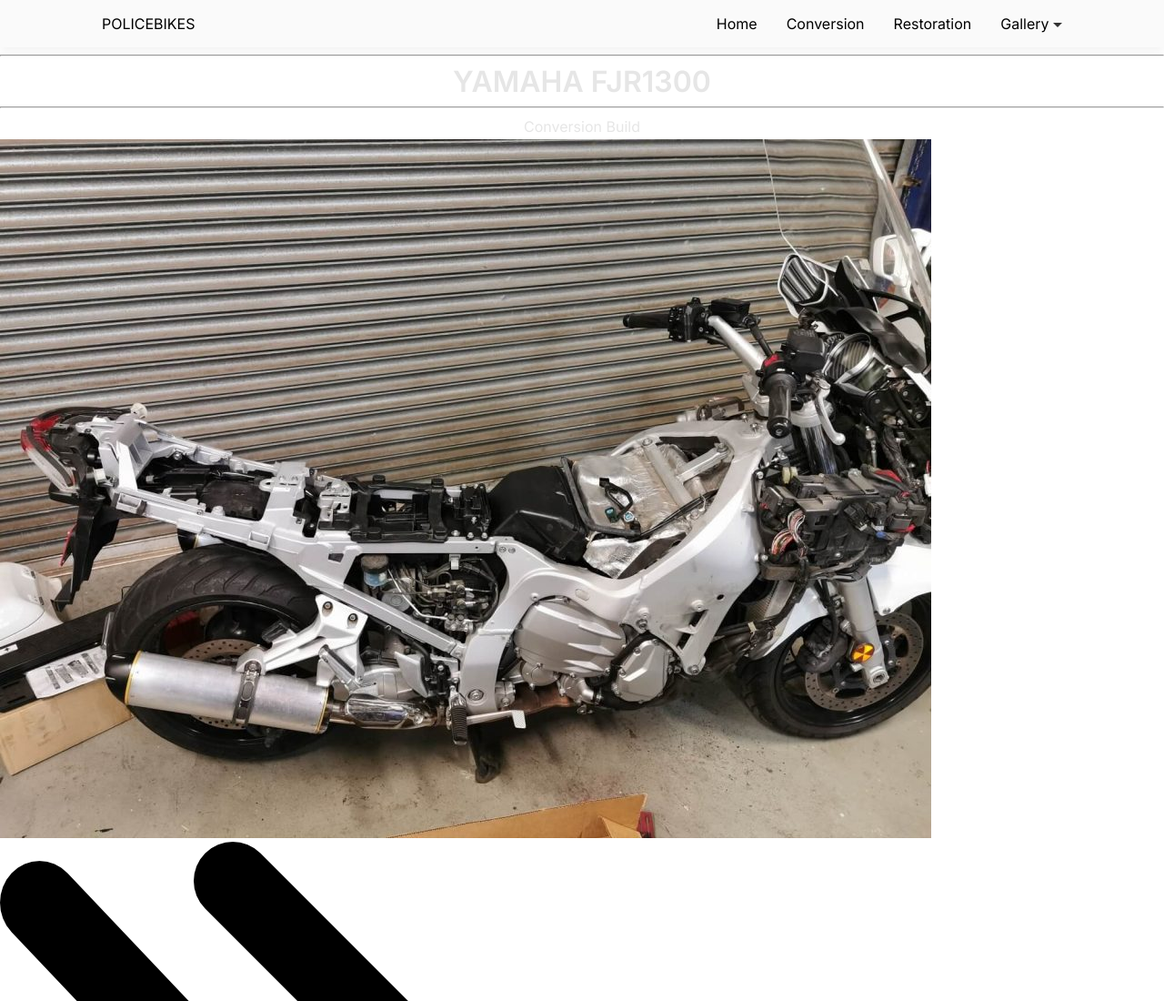
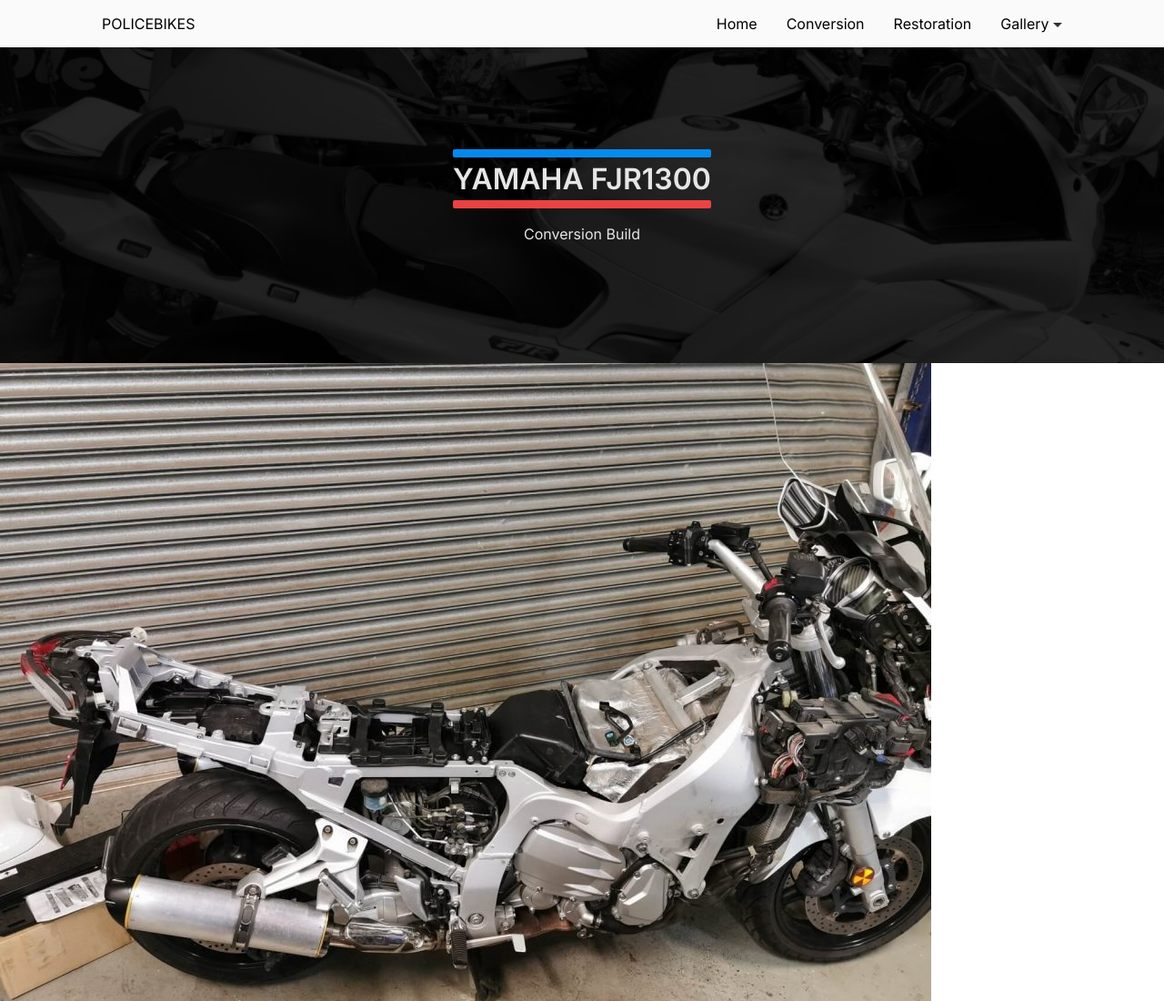
Before and after one commit to Angus-Munro/Police-Bikes-.com-.au, a plain HTML site: page yamaha-gallery.html in a window 1280 px wide. Shown: the top 1100 px of the page at 91% size. Drawn offline with nearby package versions, Linux system fonts and the light colour scheme.

Commit message:
Adding header styling and changing name of yamaha gallery .scss file

```diff
--- a/styles/input.scss
+++ b/styles/input.scss
@@ -27,6 +27,6 @@
 
 @import "partials/pages/home";
 @import "partials/pages/conversion";
-@import "partials/pages/yamaha";
+@import "partials/pages/yamaha-fjr1300-gallery";
 @import "partials/pages/honda";
 @import "partials/pages/restoration";
--- /dev/null
+++ b/styles/partials/pages/_yamaha-fjr1300-gallery.scss
@@ -0,0 +1,4 @@
+// || Intro
+.intro-gallery-yamahafjr1300 {
+	@include image-background($imgUrl: "conversion-after-black-and-white.jpg");
+}
--- a/yamaha-gallery.html
+++ b/yamaha-gallery.html
@@ -15,7 +15,7 @@
 		<title>Yamaha FJR1300 Gallery - Police Bikes</title>
 	</head>
 	<body>
-		<!-- Navbar -->
+		<!-- || Navbar -->
 		<header class="header">
 			<nav class="navbar">
 				<a href="index.html" title="To POLICEBIKES" class="navbar__site-name"
@@ -53,7 +53,7 @@
 									>YAMAHA FJR1300</a
 								>
 							</li>
-							<hr>
+							<hr />
 							<li class="navbar__gallery-dropdown-item">
 								<a href="" title="HONDA ST1300 gallery">HONDA ST1300</a>
 							</li>
@@ -68,14 +68,37 @@
 			</nav>
 		</header>
 
+		<!-- || Back-to-top Button -->
+		<button class="back-to-top" id="back-to-top" title="Back to top">
+			<img
+				class="back-to-top__arrow-icon"
+				src="img/up-arrow.png"
+				alt="Back to top arrow"
+			/>
+		</button>
+
 		<main class="main">
 			<!-- || Intro -->
-			<div class="intro intro-yamaha">
-				<div class="intro__content">
-					<hr class="styled-divider" />
-					<h1 class="intro__header">YAMAHA FJR1300</h1>
-					<hr class="styled-divider" />
-					<p class="intro__text">Conversion Build</p>
+			<div class="intro-gallery-yamahafjr1300 intro">
+				<div
+					class="intro__background-wrapper intro__background-wrapper-gallery-yamahafjr1300"
+				>
+					<div class="intro__content-gallery-yamahafjr1300 intro__content">
+						<div class="intro__header-subpage-content-wrapper">
+							<div class="intro__subpage-divider styled-divider">
+								<div class="styled-subdivider-blue styled-subdivider"></div>
+							</div>
+							<h1 class="intro__header-subpage intro__header">YAMAHA FJR1300</h1>
+							<div class="intro__subpage-divider styled-divider">
+								<div class="styled-subdivider-red styled-subdivider"></div>
+							</div>
+						</div>
+						<p
+							class="intro__text-gallery-yamahafjr1300 intro__text description-content__text"
+						>
+							Conversion Build
+						</p>
+					</div>
 				</div>
 			</div>
 
```
Also changed, not shown: img/conversion-after-black-and-white.jpg (added), styles/output.css, styles/partials/pages/_yamaha.scss (deleted), 1 other file.
